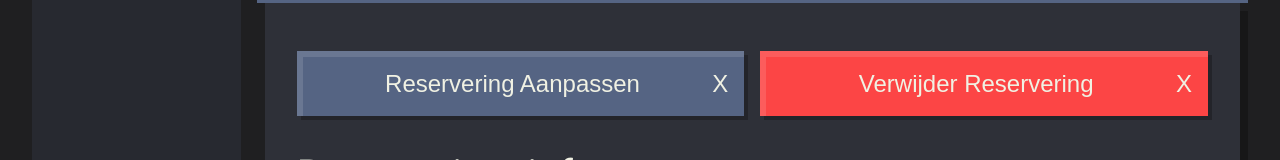
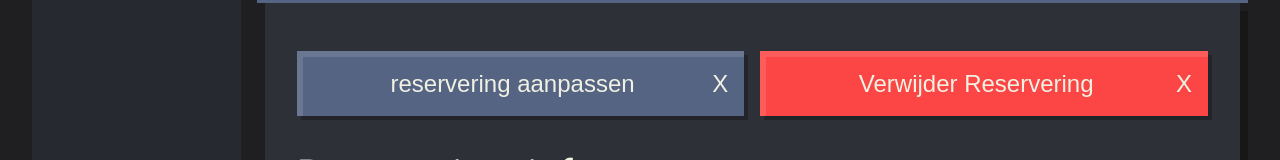
Before and after one commit to Powerboy2015/boer-bert-registratiesysteem, a Next.js app in the folder next.js/: page /dashboard/reservations/1 in a window 1280 px wide. Shown: the part 539-699 px from the top of the page. Built offline with nearby package versions, Linux system fonts and the light colour scheme.

Commit message:
PR changes for simon

```diff
--- a/next.js/src/app/connections/Database.ts
+++ b/next.js/src/app/connections/Database.ts
@@ -44,7 +44,7 @@ export default class Database {
      * updates an reservation through the use of a reservationID and the args of which field is to be altered
      * @param reservationID the reservationId of the reservation
      * @param args the editable fields
-     * @returns a success or fail message
+     * @returns a boolean indicating success or fail
      */
     public UpdateReservation(
         reservationID: string,
--- a/next.js/src/app/dashboard/reservations/[slug]/page.tsx
+++ b/next.js/src/app/dashboard/reservations/[slug]/page.tsx
@@ -1,6 +1,6 @@
 import Database from "@/app/connections/Database";
 import DisplayFieldComponent from "@/app/ui/DisplayFieldComponent";
-import EditReservationButton from "@/app/ui/EditReservationButton";
+import ButtonComponent from "@/app/ui/ButtonComponent";
 import MapTargetComponent from "@/app/ui/MapTargetComponent";
 import { Roboto } from "next/font/google";
 
@@ -47,8 +47,8 @@ export default async function Page({ params }: ViewReservationProps) {
                         id="inner"
                         className="w-full h-full bg-(--color-accent-2) px-[32px] py-[48px] grid grid-cols-6 grid-rows-15 gap-[16px] shadow-(--box-shadow-view)"
                     >
-                        <EditReservationButton />
-                        <EditReservationButton
+                        <ButtonComponent />
+                        <ButtonComponent
                             color="#FC4545"
                             text="Verwijder Reservering"
                         />
@@ -57,7 +57,7 @@ export default async function Page({ params }: ViewReservationProps) {
                         >
                             Reserveringsinfo
                         </h2>
-                        <div className="col-span-6 row-span-4 bg-(--color-background)">
+                        <section className="col-span-6 row-span-4 bg-(--color-background)">
                             <div className="w-full h-full grid grid-cols-2 grid-rows-3 p-[32px] gap-x-[128px] gap-y-[16px] inset-shadow-(--inset-shadow-box)">
                                 <DisplayFieldComponent
                                     fieldname="ReserveringsNummer"
@@ -80,7 +80,7 @@ export default async function Page({ params }: ViewReservationProps) {
                                     data={reservationData.spot}
                                 />
                             </div>
-                        </div>
+                        </section>
 
                         <div className="col-span-6"></div>
                         <h2
@@ -88,7 +88,7 @@ export default async function Page({ params }: ViewReservationProps) {
                         >
                             Reserveringsinfo
                         </h2>
-                        <div className="col-span-6 row-span-7 bg-(--color-background) inset-shadow-(--inset-shadow-box)">
+                        <section className="col-span-6 row-span-7 bg-(--color-background) inset-shadow-(--inset-shadow-box)">
                             <div className="w-full h-full grid grid-cols-2 grid-rows-5 p-[32px] gap-x-[128px] gap-y-[16px]">
                                 <DisplayFieldComponent
                                     fieldname="Voornaam"
@@ -121,7 +121,7 @@ export default async function Page({ params }: ViewReservationProps) {
                                     spanSize={2}
                                 />
                             </div>
-                        </div>
+                        </section>
                     </div>
                 </div>
             </div>
--- a/next.js/src/app/ui/EditReservationButton.tsx
+++ b/next.js/src/app/ui/ButtonComponent.tsx
@@ -1,11 +1,11 @@
-interface EditReservationButtonProps {
+interface ButtonComponentProps {
     text?: string;
     color?: string;
 }
-export default function EditReservationButton({
-    text = "Reservering Aanpassen",
+export default function ButtonComponent({
+    text = "reservering aanpassen",
     color = "#556483",
-}: EditReservationButtonProps) {
+}: ButtonComponentProps) {
     return (
         <>
             <button
```
